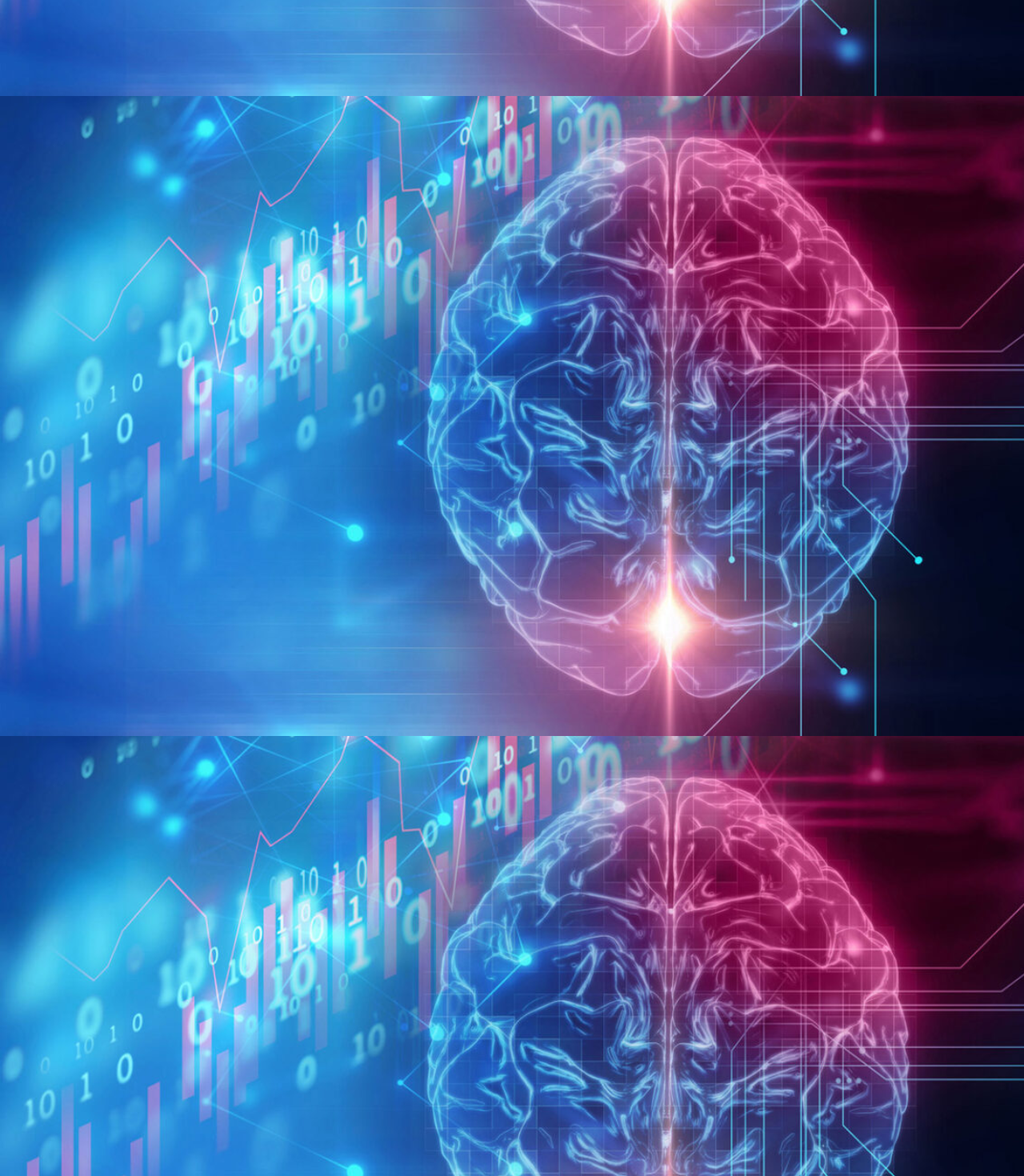
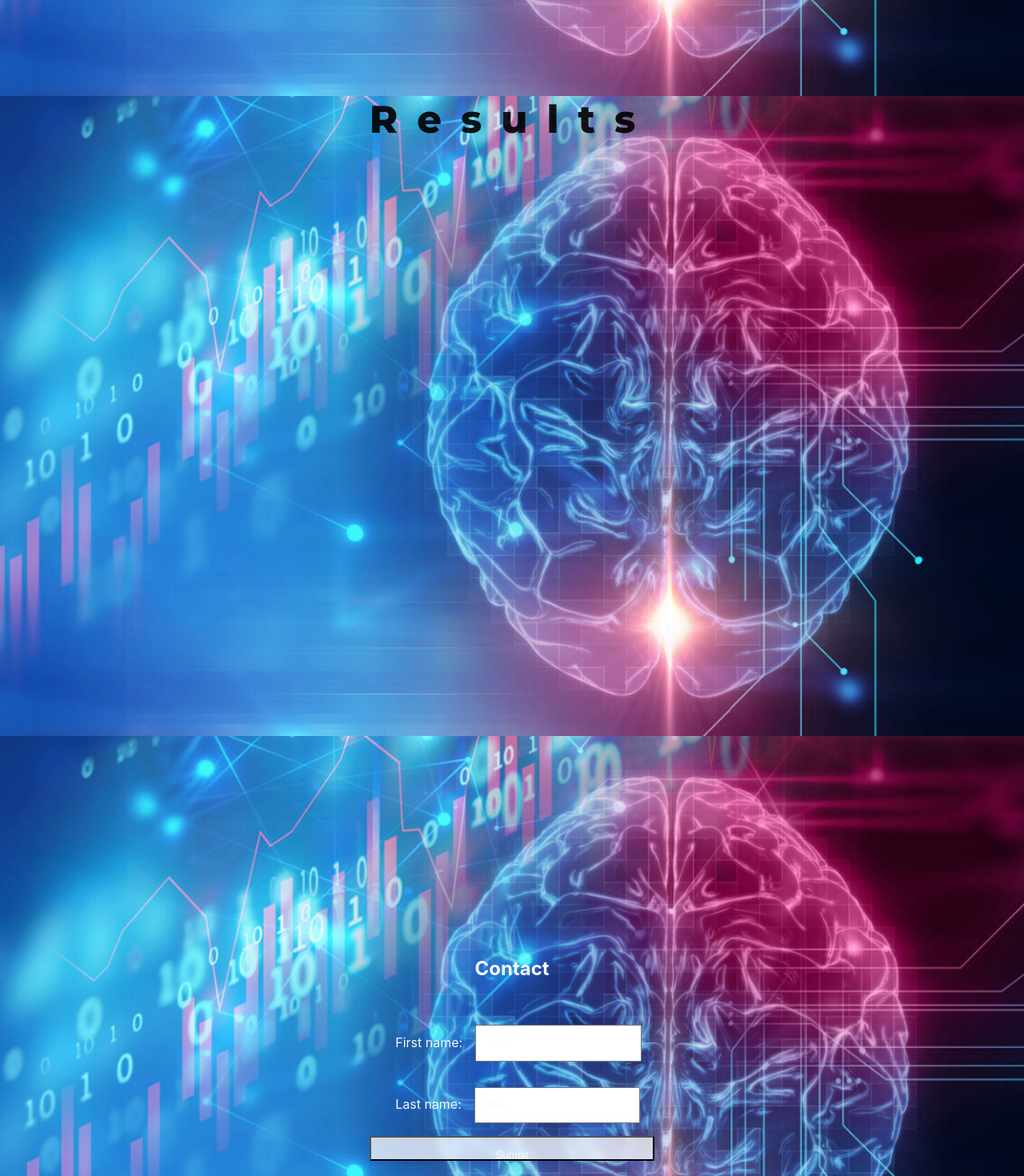
Before and after one commit to PsyKick-MIT/App, a React (Create React App) app: page / in a window 1280 px wide. Shown: the part 680-2150 px from the top of the page at 80% size. Built offline with nearby package versions, Linux system fonts and the light colour scheme.

Commit message:
psykick: Update to placeholders
Signed-off-by: Mohd Faraz <androiabledroid@gmail.com>

```diff
--- a/src/components/about/About.css
+++ b/src/components/about/About.css
@@ -0,0 +1,24 @@
+#about {
+	display: flex;
+    justify-content: space-between;
+	align-items: center;
+	flex-direction: column;
+}
+#about * {
+	font-family: Montserrat,'Courier New', Courier, monospace;
+}
+#about h1 {
+	letter-spacing: 0.2em;
+	font-size: 5em;;
+}
+
+#footer {
+	width: 100%;
+	height: 3em;
+	background: rgba(145, 0, 255, 0.2);
+	box-shadow: 0 4px 30px rgba(0, 0, 0, 0.1);
+	backdrop-filter: blur(5px);
+	-webkit-backdrop-filter: blur(5px);
+	text-align: center;
+	bottom: 0;
+}
--- a/src/components/about/About.js
+++ b/src/components/about/About.js
@@ -1,6 +1,13 @@
-
+import './About.css';
 export default function About() {
-	return (<>
-	</>
+	return (
+		<>
+		<div>
+			<h1>About Us</h1>
+		</div>
+		<div id="footer">
+			Copyright© PsyKick
+		</div>
+		</>
 	);
 }
--- a/src/components/center/Logo.css
+++ b/src/components/center/Logo.css
@@ -39,21 +39,58 @@
 	opacity: 0;
 } */
 
+#wait-text {
+	align-self: center;
+
+	color: antiquewhite;
+	margin-top: 5em;
+	letter-spacing: 0.5em;
+}
+
 #searchBox {
 	opacity: 0;
 	position: absolute;
+	width: 100%;
+	display: flex;
+	flex-direction: column;
+	justify-content: center;
+	align-items: center;
+	background: none;
+}
+
+#searchBox > * {
+	margin: 1em;
 }
 
 #searchBox > input {
 	width: 30em;
 	border: none;
-	border-radius: 2rem;
+	border-radius: 0.7rem;
 	height: 44px;
-
+	/* background: rgba(145, 0, 255, 0.2);
+	box-shadow: 0 4px 0px rgba(0, 0, 0, 0.1);
+	backdrop-filter: blur(5px);
+	-webkit-backdrop-filter: blur(5px); */
+	padding-inline: 0.5em;
+	color: gray;
 }
 
 #searchBox > input:focus {
 	outline: none;
+}
+
+#searchBox > * {
+	font-family: Montserrat,'Courier New', Courier, monospace;
+	letter-spacing: 0.2em;
+	font-size: 1em;
+}
+
+#searchBox  button {
+	color: black;
+	width: 80%;
+	align-self: center;
+	border: none;
+	height: 50px;
 }
 
 /* .logo-center:hover #searchBox {
--- a/src/components/center/Logo.js
+++ b/src/components/center/Logo.js
@@ -12,9 +12,26 @@ function Logo(props) {
 	let searchBtn = document.querySelector("#search-btn");
 
 	const update = async (func) => {
-			const response = await fetch("https://api-psykick.herokuapp.com/questions");
-			const jsonData = await response.json();
-			func(jsonData['questions']);
+		func("<h1 id=\"wait-text\"> Please Wait...</h1>");
+		let search = searchBox.querySelector('input').value;
+		let response = await fetch("https://api-psykick.herokuapp.com/questions/" + search);
+		searchBox.querySelector('input').value = "";
+		setFocus(0);
+		let jsonData = await response.json();
+		let data = "";
+		let ans = "";
+		for (const entry of jsonData['questions']) {
+			data += "<details>";
+			data += "<summary>" + entry + "</summary>";
+			response = await fetch("https://api-psykick.herokuapp.com/answer/" + entry);
+			let jsonData2 = await response.json();
+			ans = jsonData2['answer'];
+			data += "<p>" + ans + "<p>";
+			data += "</details>";
+			func(data);
+		}
+		console.log(data);
+
 	}
 
 	const btnStyle = {
@@ -76,7 +93,7 @@ function Logo(props) {
 						if (focus == 0) setFocus(1);
 						setInput(el.target.value);
 					}} type="text" placeholder='Search'></input>
-					<button style={btnStyle} type="submit" onClick={() => { update(props.data);  window.location.replace("/#result")}} id="search-btn">Solution!</button>
+					<button style={btnStyle} type="submit" onClick={() => { update(props.data); window.location.replace("/#result") }} id="search-btn">Solution!</button>
 				</div>
 			</div>
 
--- a/src/components/contact/Contact.css
+++ b/src/components/contact/Contact.css
@@ -0,0 +1,33 @@
+.form {
+	display: flex;
+	justify-content: center;
+	align-items: center;
+	align-content: center;
+	flex-direction: column;
+}
+
+.form > * {
+	margin: 1em;
+}
+
+.form form * {
+	padding: 1em;
+}
+
+.form input[type=submit] {
+	width: 100%;
+	height: 2em;
+	background: rgba(255, 255, 255, 0.75);
+	box-shadow: 0 4px 30px rgba(0, 0, 0, 0.1);
+	backdrop-filter: blur(5px);
+	-webkit-backdrop-filter: blur(5px);
+	filter: drop-shadow(0px 0px 5px, black);
+	/* border-radius: 0.75rem; */
+	text-align: center;
+}
+
+#contact {
+	display: flex;
+	align-items: center;
+	justify-content: center;
+}
--- a/src/components/contact/Contact.js
+++ b/src/components/contact/Contact.js
@@ -1,6 +1,19 @@
-
+import './Contact.css'
 export default function Contact() {
-	return (<>
-	</>
+	return (
+		<div className="form">
+			<h1>Contact</h1>
+			<form>
+				<div>
+					<label for="fname">First name:</label>
+  					<input type="text" id="fname" name="fname" value="John"></input>
+				</div>
+				<div>
+					<label for="lname">Last name:</label>
+					<input type="text" id="lname" name="lname" value="Doe"></input>
+				</div>
+  				<input type="submit" value="Submit"></input>
+			</form>
+		</div>
 	);
 }
--- a/src/components/header/Header.css
+++ b/src/components/header/Header.css
@@ -1,4 +1,4 @@
-@import url('https://fonts.googleapis.com/css2?family=Montserrat:wght@600;800&display=swap');
+@import url('https://fonts.googleapis.com/css2?family=Montserrat:wght@500;600;800&display=swap');
 
 * {
 	--background-color: #51D0F1;
--- a/src/components/result/Result.css
+++ b/src/components/result/Result.css
@@ -0,0 +1,56 @@
+.result-wrapper {
+	display: flex;
+	align-items: center;
+	justify-content: center;
+	flex-direction: column;
+}
+
+.result-wrapper > * {
+	font-family: Montserrat, 'Courier New', Courier, monospace;
+}
+
+.result-wrapper > h1 {
+	letter-spacing: 0.5em;
+	color: rgba(0, 0, 0, 0.9);
+	width: 50%;
+	text-align: center;
+	font-size: 3em;
+	/* background: rgba(255, 0255, 255, 0.5);
+	box-shadow: 0 4px 30px rgba(0, 0, 0, 0.5);
+	backdrop-filter: blur(5px);
+	-webkit-backdrop-filter: blur(5px); */
+	filter: drop-shadow(0px 0px 5px, black);
+
+}
+
+.result-wrapper > div > details {
+	width: 50vw;
+	background: rgba(255, 255, 255, 0.75);
+	box-shadow: 0 4px 30px rgba(0, 0, 0, 0.1);
+	backdrop-filter: blur(5px);
+	-webkit-backdrop-filter: blur(5px);
+	filter: drop-shadow(0px 0px 5px, black);
+	border-radius: 0.75rem;
+	margin-block: 1em;
+	padding: 1em;
+}
+
+.result-wrapper summary {
+	font-family: Montserrat, 'Courier New', Courier, monospace;
+	font-size: 1em;
+	font-weight: 600;
+}
+.result-wrapper details > p {
+	margin: 0.5em;
+	letter-spacing: 0.05em;
+	text-align: justify;
+	font-family: Montserrat, 'Courier New', Courier, monospace;
+	font-size: 1em;
+	font-weight: 500;
+}
+
+.result-wrapper *  {
+
+
+	color: black;
+}
--- a/src/components/result/Result.js
+++ b/src/components/result/Result.js
@@ -1,10 +1,10 @@
-import React from "react";
 import './Result.css';
 
 function Result(props) {
 	return(
-		<article>
-			{props.data}
+		<article className="result-wrapper">
+			<h1>Results</h1>
+			<div dangerouslySetInnerHTML={{__html: props.data}}></div>
 		</article>
 	);
 }
```
